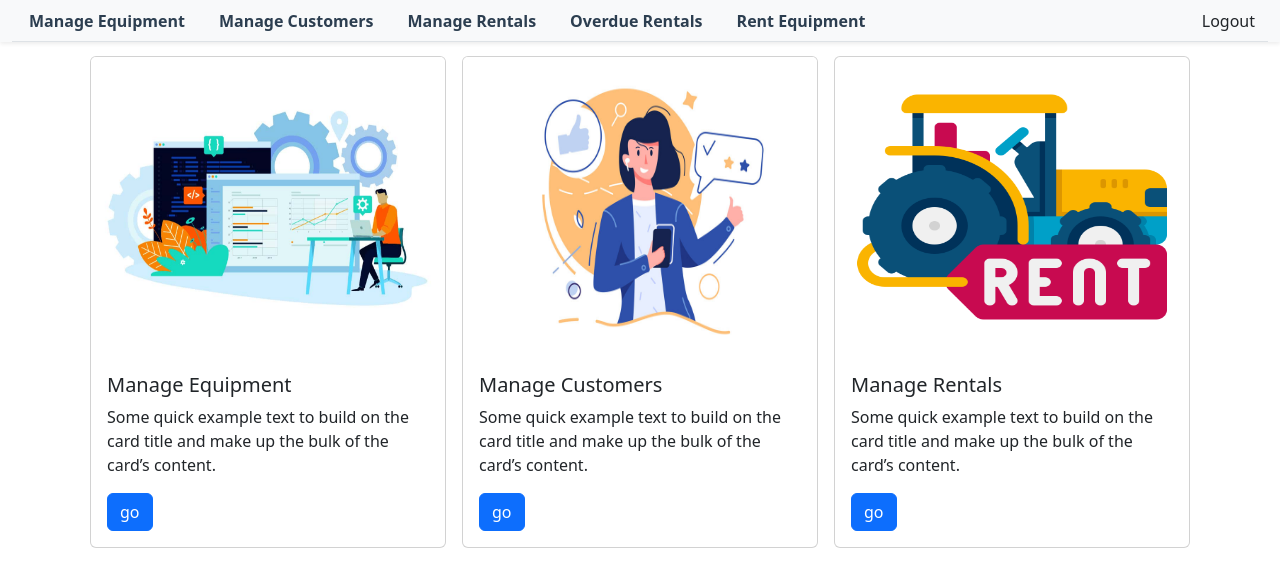
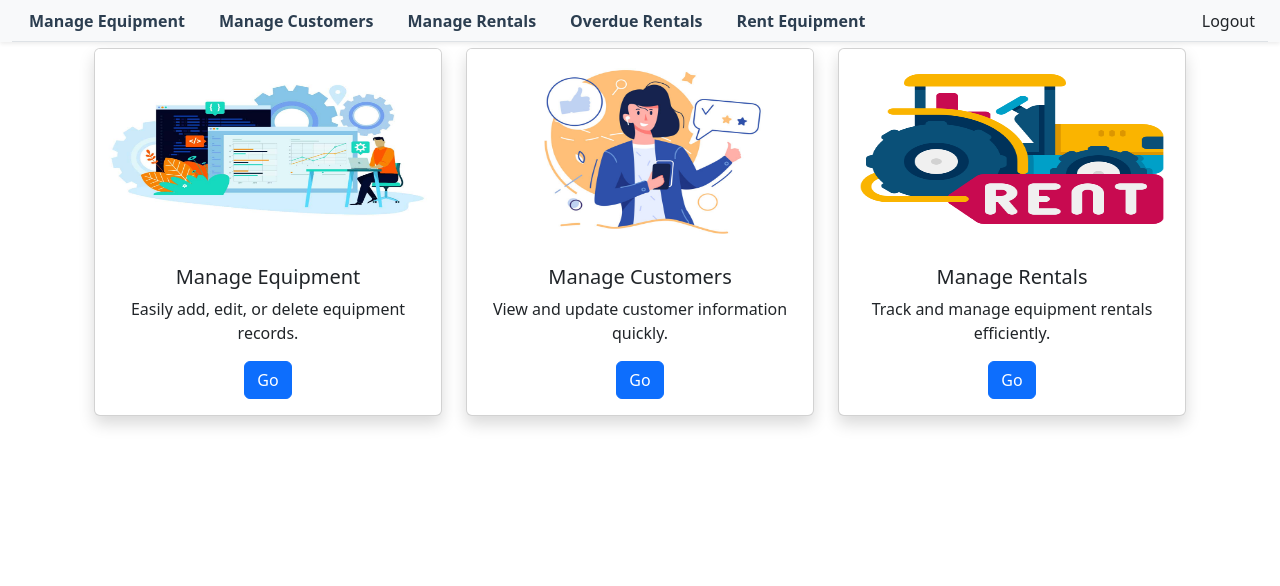
Before and after one commit to Johnstanley1/Midterm_EquipmentRental_Team2, an Angular app in the folder frontend/: page /home in a window 1280 px wide. Shown: the top 586 px of the page. Built offline with nearby package versions, Linux system fonts and the light colour scheme.

Commit message:
updated home screen

```diff
--- a/frontend/src/app/home-screen/home-screen.html
+++ b/frontend/src/app/home-screen/home-screen.html
@@ -1,37 +1,39 @@
-<div class="d-flex flex-row">
-  <!-- Card 3 -->
-  <div class="p-2">
-    <div class="card">
-      <img ngSrc="/images/manage.jpg" class="card-img-top" alt="manage logo" height="300" width="1200">
+<div class="container mt-4">
+  <div class="row text-center">
+    <!-- Card 1 -->
+    <div class="col-md-4 mb-4">
+      <div class="card shadow h-100">
+        <img src="/images/manage.jpg" class="card-img-top" alt="manage logo" height="200">
         <div class="card-body">
           <h5 class="card-title">Manage Equipment</h5>
-        <p class="card-text">Some quick example text to build on the card title and make up the bulk of the card’s content.</p>
-        <a routerLink="#" class="btn btn-primary">go</a>
+          <p class="card-text">Easily add, edit, or delete equipment records.</p>
+          <a routerLink="#" class="btn btn-primary">Go</a>
         </div>
       </div>
     </div>
 
     <!-- Card 2 -->
-  <div class="p-2">
-    <div class="card">
-      <img ngSrc="/images/customer.jpg" class="card-img-top" alt="customer logo" height="300" width="1000">
+    <div class="col-md-4 mb-4">
+      <div class="card shadow h-100">
+        <img src="/images/customer.jpg" class="card-img-top" alt="customer logo" height="200">
         <div class="card-body">
           <h5 class="card-title">Manage Customers</h5>
-        <p class="card-text">Some quick example text to build on the card title and make up the bulk of the card’s content.</p>
-        <a routerLink="#" class="btn btn-primary">go</a>
+          <p class="card-text">View and update customer information quickly.</p>
+          <a routerLink="#" class="btn btn-primary">Go</a>
         </div>
       </div>
     </div>
 
     <!-- Card 3 -->
-    <div class="p-2">
-      <div class="card">
-        <img ngSrc="/images/rental.png" class="card-img-top" alt="rental logo" height="300" width="512">
+    <div class="col-md-4 mb-4">
+      <div class="card shadow h-100">
+        <img src="/images/rental.png" class="card-img-top" alt="rental logo" height="200">
         <div class="card-body">
           <h5 class="card-title">Manage Rentals</h5>
-          <p class="card-text">Some quick example text to build on the card title and make up the bulk of the card’s content.</p>
-          <a routerLink="#" class="btn btn-primary">go</a>
+          <p class="card-text">Track and manage equipment rentals efficiently.</p>
+          <a routerLink="#" class="btn btn-primary">Go</a>
         </div>
       </div>
     </div>
   </div>
+</div>
```
Lines whose indentation alone changed are shown as unchanged.
